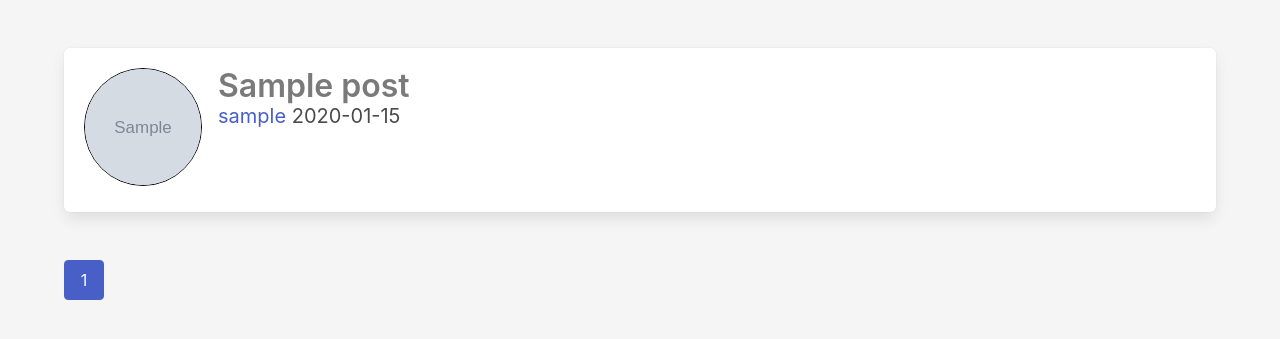
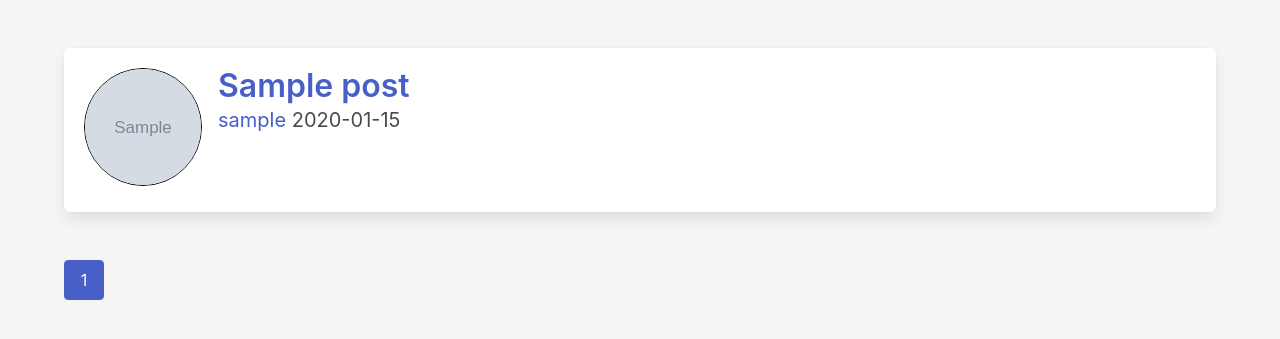
Before and after one commit to lenardatthebreakwater/laidback-corner, a Flask app: page / in a window 1280 px wide. Shown: the part 88-427 px from the top of the page. Run offline with Flask 3, Linux system fonts and the light colour scheme; tables that the repository leaves empty hold one stand-in row (values such as "Sample post"); grey boxes marked "Sample" are stand-in pictures; some libraries are stand-ins or nearby versions.

Commit message:
Update home.html

```diff
--- a/templates/home.html
+++ b/templates/home.html
@@ -46,20 +46,18 @@
 
       {% if posts %}
       {% for post in posts.items %}
-      <a href="{{ url_for('post', post_id=post.id) }}">
       <article class="box media">
           <div class="media-left">
               <img src="{{ url_for('static', filename='profile_pics/' + post.author.image_file) }}" alt="Profile Picture" class="small-profile-img">
           </div>
           <div class="media-content is-primary">
-                  <h2 class="title has-text-grey">{{ post.title }}</h2>
+              <h2 class="title has-text-grey"><a href="{{ url_for('post', post_id=post.id) }}" id="blog-title">{{ post.title }}</a></h2>
               <h3 class="subtitle">
                   <a href="#">{{ post.author.username }}</a>
                   <time datetime="{{ post.date_posted.date() }}">{{ post.date_posted.date() }}</time>
               </h3>
           </div>
       </article>
-      </a>
       {% endfor %}
       {% endif %}
 
```
Lines whose indentation alone changed are shown as unchanged.
